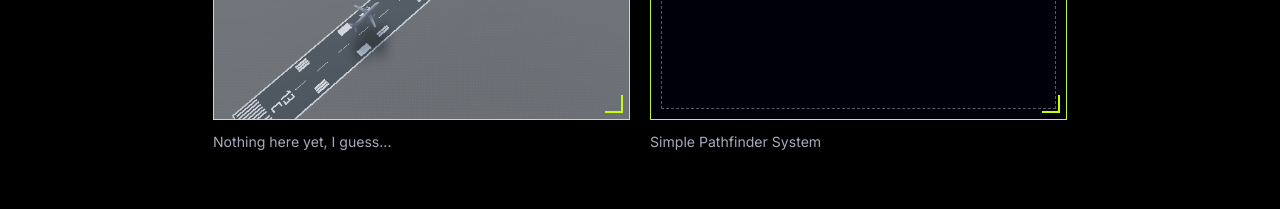
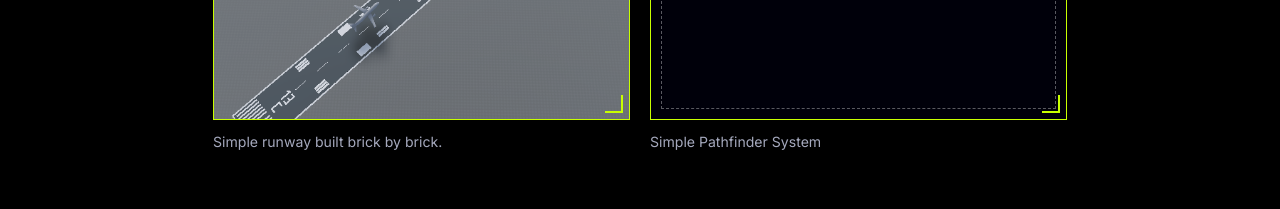
Before and after one commit to valter-byte/portfolio, a plain HTML site: page index.html in a window 1280 px wide. Shown: the part 8820-9029 px from the top of the page. Drawn offline with Linux system fonts and the light colour scheme.

Commit message:
Update index.html

```diff
--- a/index.html
+++ b/index.html
@@ -353,7 +353,7 @@ footer{padding:0 0 64px;font-size:.78rem;color:rgba(222,228,255,.55)}
 
     <h3>Examples</h3>
     <div class="g2">
-      <figure class="shot"><div class="slot"><img src="assets/more-1.jpg" alt=""></div><figcaption>Nothing here yet, I guess...</figcaption></figure>
+      <figure class="shot"><div class="slot"><img src="assets/more-1.jpg" alt=""></div><figcaption>Simple runway built brick by brick.</figcaption></figure>
       <figure class="shot"><div class="slot"><video src="assets/more-2.mp4" controls preload="metadata" playsinline></video></div><figcaption>Simple Pathfinder System</figcaption></figure>
     </div>
     <div class="cta"><a class="btn" href="#contact">Tell me what you need <span aria-hidden="true">→</span></a></div>
```
